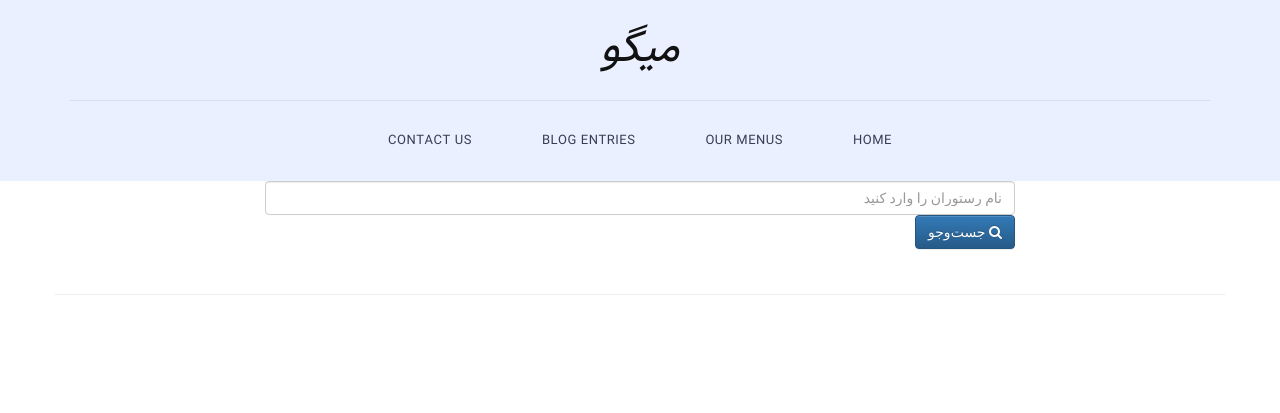
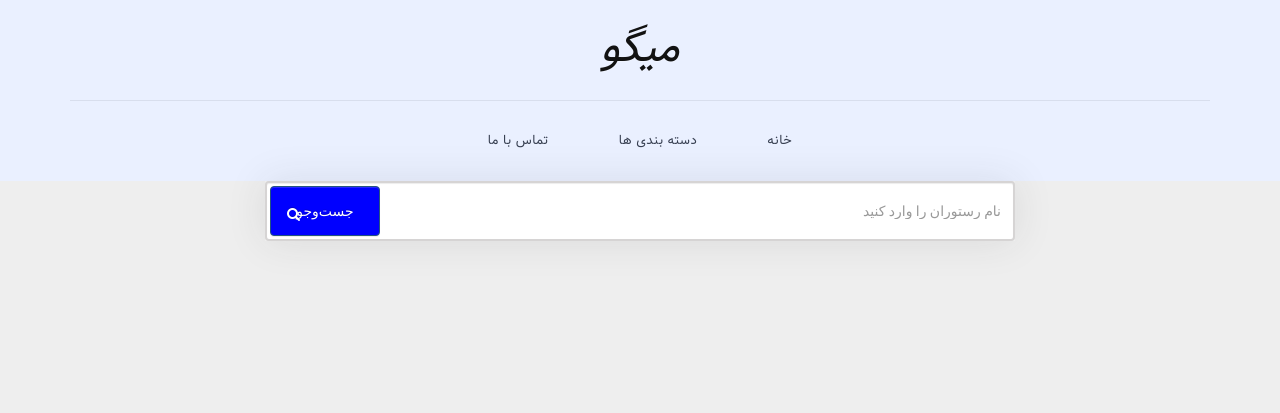
Before and after one commit to ghazaale-r/meigoo, a Django app: page /category/all/ in a window 1280 px wide. Shown: the top 413 px of the page. Run offline with Django 4.2, Linux system fonts and the light colour scheme; data that the repository does not hold is empty; some libraries are stand-ins or nearby versions.

Commit message:
Update base.html

```diff
--- a/src/templates/website/base.html
+++ b/src/templates/website/base.html
@@ -29,7 +29,8 @@
         <!-- اضافه کردن فونت‌های فارسی -->
         <link rel="stylesheet" href="{% static 'css/fonts.css' %}">
 
-
+        {% block style_tag %}
+        {% endblock style_tag %}
         <!-- <link href="https://fonts.googleapis.com/css?family=Spectral:200,200i,300,300i,400,400i,500,500i,600,600i,700,700i,800,800i" rel="stylesheet">
         <link href="https://fonts.googleapis.com/css?family=Roboto:100,300,400,500,700,900" rel="stylesheet"> -->
 
@@ -43,7 +44,7 @@
 
      <div class="header">
         <div class="container">
-            <a href="#" class="navbar-brand scroll-top">میگو</a>
+            <a href="{% url 'restaurants:home-page' %}" class="navbar-brand scroll-top">میگو</a>
             <nav class="navbar navbar-inverse" role="navigation">
                 <div class="navbar-header">
                     <button type="button" id="nav-toggle" class="navbar-toggle" data-toggle="collapse" data-target="#main-nav">
@@ -56,10 +57,10 @@
                 <!--/.navbar-header-->
                 <div id="main-nav" class="collapse navbar-collapse">
                     <ul class="nav navbar-nav">
-                        <li><a href="index.html">Home</a></li>
-                        <li><a href="menu.html">Our Menus</a></li>
-                        <li><a href="blog.html">Blog Entries</a></li>
-                        <li><a href="contact.html">Contact Us</a></li>
+                        <li><a href="{% url 'restaurants:home-page' %}">خانه</a></li>
+                        <li><a href="{% url 'restaurants:category-restaurants-all' %}">دسته بندی ها</a></li>
+                        {% comment %} <li><a href="blog.html">Blog Entries</a></li> {% endcomment %}
+                        <li><a href="{% url 'website:contact' %}">تماس با ما</a></li>
                     </ul>
                 </div>
                 <!--/.navbar-collapse-->
@@ -80,9 +81,6 @@
 
 
     {% block header-banner %}
-
-        {% comment %} {% include "website/banner.html" %} {% endcomment %}
-
     {% endblock  %}
 
 
@@ -93,7 +91,7 @@
 
     {% block footer %}
 
-         {% include "website/footer.html" %}
+        {% include "website/footer.html" %}
 
     {% endblock footer %}
 
@@ -104,9 +102,9 @@
     <script src="https://ajax.googleapis.com/ajax/libs/jquery/1.11.2/jquery.min.js"></script>
     <script>window.jQuery || document.write('<script src="js/vendor/jquery-1.11.2.min.js"><\/script>')</script>
 
-    <script src="js/vendor/bootstrap.min.js"></script>
+    <script src="{% static 'js/vendor/bootstrap.min.js' %}"></script>
 
-    <script src="js/plugins.js"></script>
+    <script src="{% static 'js/plugins.js' %}"></script>
     <script src="{% static 'js/main.js' %}"></script>
 
     <script type="text/javascript">
```
